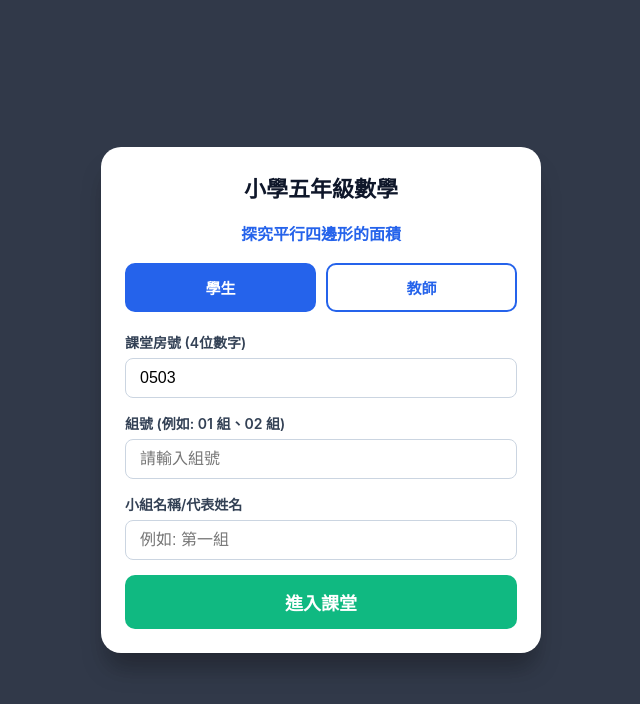
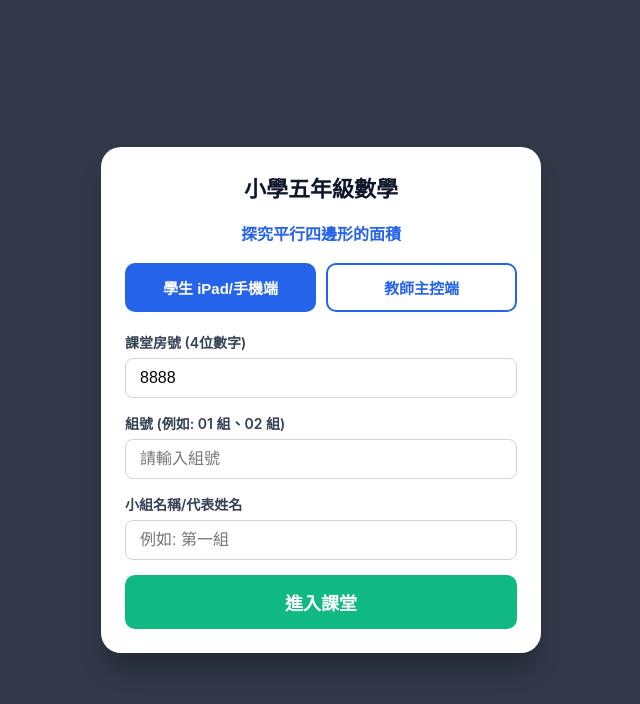
Before and after one commit to teachinglmy/F507B, a plain HTML site: page index.html in a window 1280 px wide. Shown: the whole page, without its empty margins (319-959 px from the left). Drawn offline with Linux system fonts and the light colour scheme.

Commit message:
index.html

```diff
--- a/index.html
+++ b/index.html
@@ -142,13 +142,13 @@
             <p style="color:#2563eb; font-size:16px; margin-bottom:18px; font-weight:bold;">探究平行四邊形的面積</p>
 
             <div class="role-selector">
-                <button id="btn-role-student" class="role-btn active" onclick="selectRole('student')">學生</button>
-                <button id="btn-role-teacher" class="role-btn" onclick="selectRole('teacher')">教師</button>
+                <button id="btn-role-student" class="role-btn active" onclick="selectRole('student')">學生 iPad/手機端</button>
+                <button id="btn-role-teacher" class="role-btn" onclick="selectRole('teacher')">教師主控端</button>
             </div>
 
             <div id="room-input-group" class="form-group">
                 <label>課堂房號 (4位數字)</label>
-                <input type="text" id="input-room" value="0503" maxlength="6">
+                <input type="text" id="input-room" value="8888" maxlength="6">
             </div>
 
             <div id="student-form">
```
